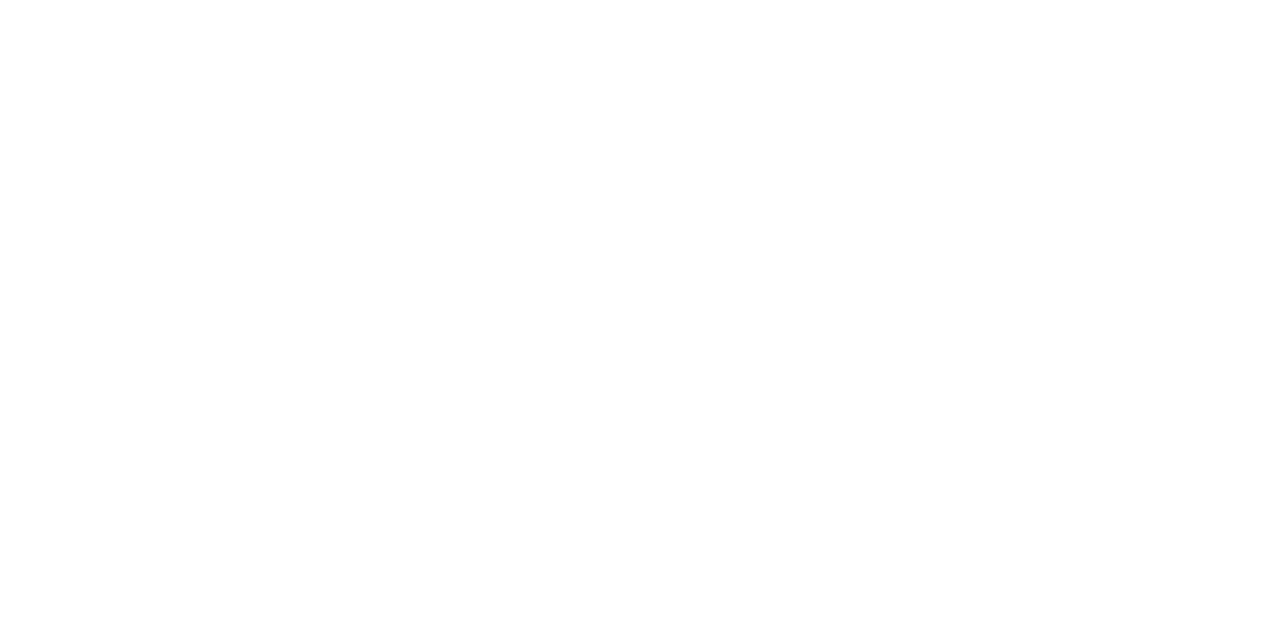
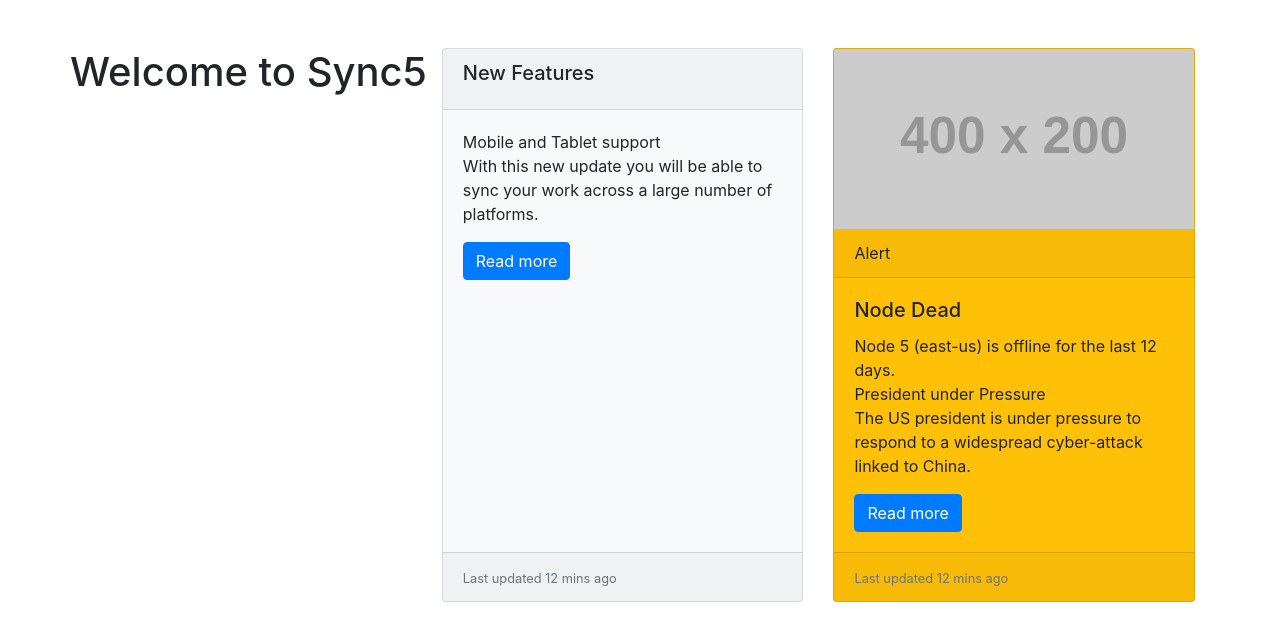
Before and after one commit to acciojob/bootstrap-card-RohanTandale, a website: page main.html in a window 1280 px wide. Drawn offline with nearby package versions, Linux system fonts and the light colour scheme; placeholder pictures from the web are drawn by us.

Commit message:
created a submission

```diff
--- a/main.html
+++ b/main.html
@@ -1,16 +1,45 @@
 <!DOCTYPE html>
+<html lang="en">
+<head>
+  <meta charset="UTF-8">
+  <meta name="viewport" content="width=device-width, initial-scale=1">
+  <link rel="stylesheet" href="https://stackpath.bootstrapcdn.com/bootstrap/4.5.2/css/bootstrap.min.css">
+  <title>Bootstrap Cards Deck</title>
+</head>
+<body>
 
-<html>
+<div class="container mt-5">
+  <div class="card-deck">
+ <h1>Welcome to Sync5</h1>
+    <!-- Card 1 -->
+    <div class="card bg-light">
 
-<head>
-	<link rel="stylesheet" href="styles.css">
-</head>
+      <div class="card-header">
+		   <h5 class="card-title">New Features</h5></div>
+      <div class="card-body">
 
-<body>
-	<!-- the entire body must be written by student -->
-    <script type="text/javascript" src="./script.js">
-</script>
+        <p class="card-text">Mobile and Tablet support<br>With this new update you will be able to sync your work across a large number of platforms.</p>
+        <a href="#" class="btn btn-primary">Read more</a>
+      </div>
+      <div class="card-footer"><small class="text-muted">Last updated 12 mins ago</small></div>
+    </div>
 
+    <!-- Card 2 -->
+    <div class="card bg-warning">
+      <img src="https://via.placeholder.com/400x200" class="card-img-top" alt="Card image">
+      <div class="card-header">Alert</div>
+      <div class="card-body">
+        <h5 class="card-title">Node Dead</h5>
+        <p class="card-text">Node 5 (east-us) is offline for the last 12 days.<br>President under Pressure<br>The US president is under pressure to respond to a widespread cyber-attack linked to China.</p>
+        <a href="#" class="btn btn-primary">Read more</a>
+      </div>
+      <div class="card-footer"><small class="text-muted">Last updated 12 mins ago</small></div>
+    </div>
+
+  </div>
+</div>
+
+<script src="https://code.jquery.com/jquery-3.5.1.slim.min.js"></script>
+<script src="https://cdn.jsdelivr.net/npm/bootstrap@4.5.2/dist/js/bootstrap.bundle.min.js"></script>
 </body>
-
 </html>
```
